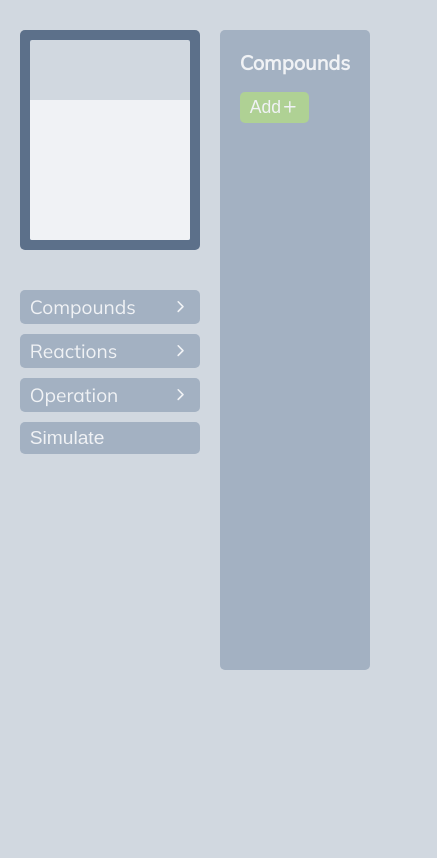
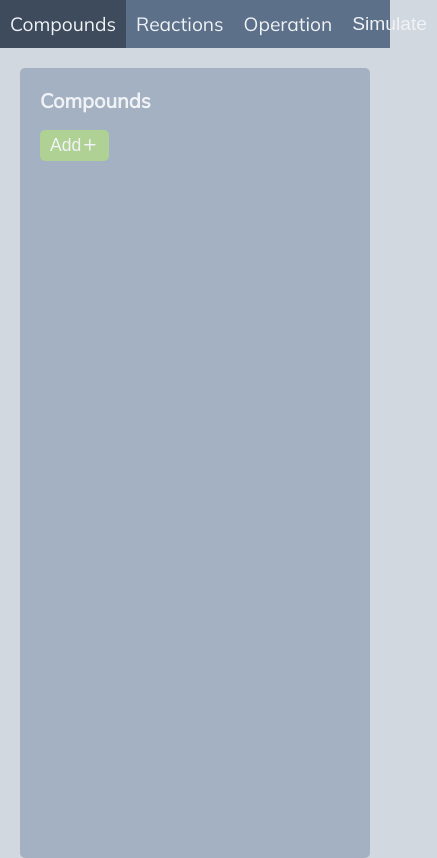
Before and after one commit to frankmangone/batch-simulator, a React (Create React App) app: page / in a window 390 px wide. Shown: the whole page, 437 px wide, since content can reach past the window. Built offline with nearby package versions, Linux system fonts and the light colour scheme.

Commit message:
First pass. Hamburger menu at top is needed

```diff
--- a/src/GlobalStyles.tsx
+++ b/src/GlobalStyles.tsx
@@ -33,6 +33,10 @@ const GlobalStyles = createGlobalStyle`
     margin-top: 30px;
     background-color: var(--color-grey-lighter);
     font-family: 'Mulish', sans-serif;
+
+    @media (max-width: 800px) {
+      margin-top: 0;
+    }
   }
 
   a, button {
--- a/src/components/Reactor.tsx
+++ b/src/components/Reactor.tsx
@@ -16,6 +16,10 @@ const ReactorWrapper = styled.div`
   border-radius: 5px;
   height: 220px;
   margin-bottom: 40px;
+
+  @media (max-width: 800px) {
+    display: none;
+  }
 `
 
 const ReactorInterior = styled.div`
--- a/src/components/compounds/CompoundCard.tsx
+++ b/src/components/compounds/CompoundCard.tsx
@@ -121,6 +121,14 @@ export default CompoundCard
 
 const CompoundCardWrapper = styled.li`
   flex-basis: 33%;
+
+  @media (max-width: 1000px) {
+    flex-basis: 50%;
+  }
+
+  @media (max-width: 550px) {
+    flex-basis: 100%;
+  }
 `
 
 const CompoundCardInner = styled.div`
@@ -154,6 +162,12 @@ const CompoundCardInner = styled.div`
     & > .bullet {
       transform: scale(25);
       border-color: var(--color-grey-lighter);
+      @media (max-width: 1000px) {
+        transform: scale(40);
+      }
+      @media (max-width: 550px) {
+        transform: scale(50);
+      }
     }
     & > .symbol-input:after {
       margin-left: 0%;
--- a/src/layouts/MainLayout.tsx
+++ b/src/layouts/MainLayout.tsx
@@ -65,6 +65,11 @@ const MainLayoutWrapper = styled.div`
   justify-content: center;
   margin-left: 20px;
   margin-right: 20px;
+
+  @media (max-width: 800px) {
+    flex-direction: column;
+    margin: 0;
+  }
 `
 
 const SideContent = styled.div`
@@ -99,6 +104,36 @@ const SideContent = styled.div`
       }
     }
   }
+
+  @media (max-width: 800px) {
+    background-color: var(--color-grey-normal);
+    flex-basis: unset;
+    margin-bottom: 20px;
+    margin-right: 0;
+
+    nav {
+      flex-direction: row;
+      height: 3rem;
+
+      a,
+      button {
+        align-items: center;
+        align-self: stretch;
+        background-color: unset;
+        border-radius: unset;
+        display: flex;
+        margin-bottom: 0;
+
+        p {
+          line-height: normal;
+        }
+
+        svg {
+          display: none;
+        }
+      }
+    }
+  }
 `
 
 const MainContent = styled.div`
@@ -108,4 +143,9 @@ const MainContent = styled.div`
   min-height: 600px;
   padding: 20px;
   position: relative;
+
+  @media (max-width: 800px) {
+    margin-left: 20px;
+    margin-right: 20px;
+  }
 `
```
